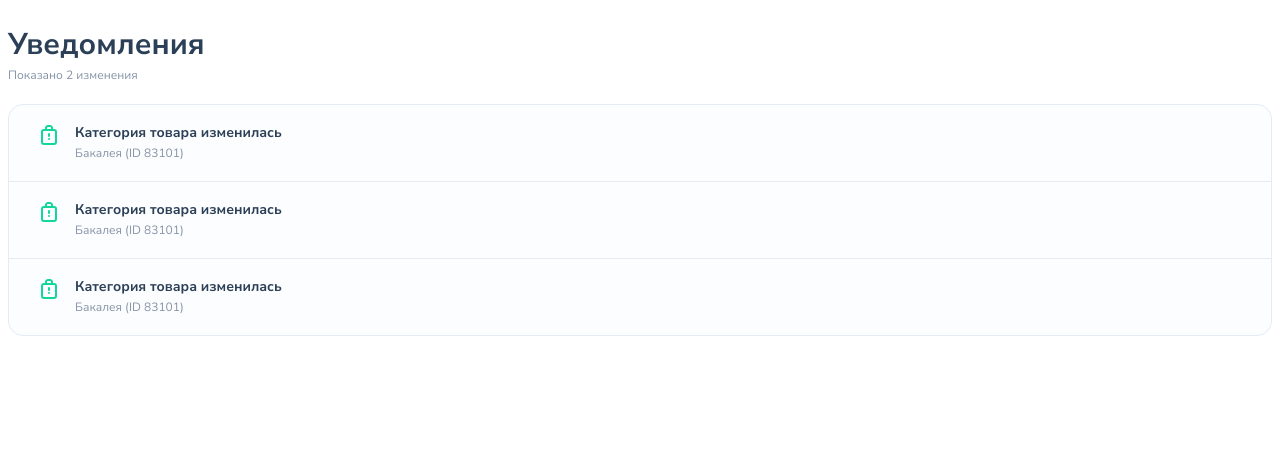
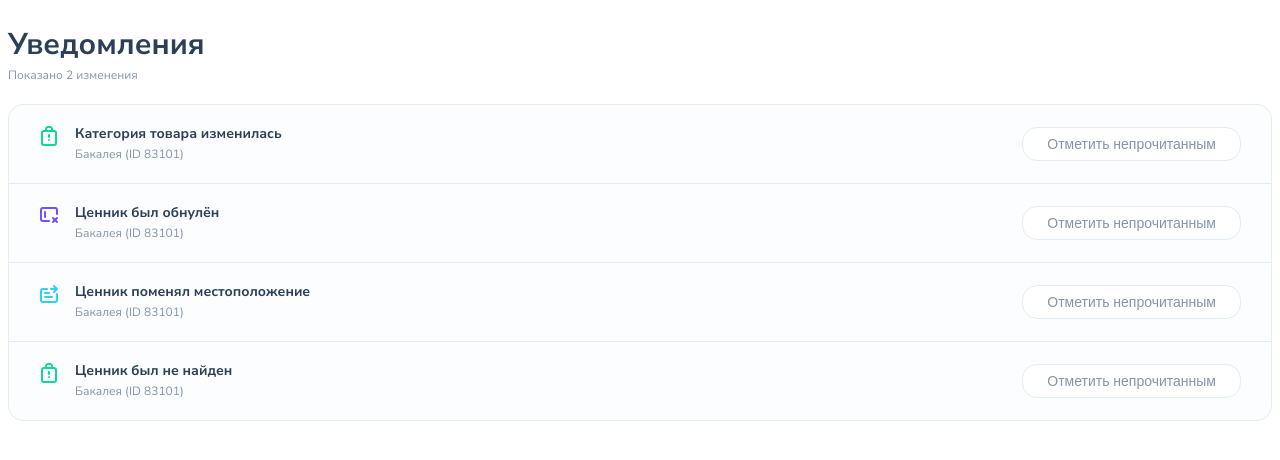
Before and after one commit to sovaz1997/notifications, a Vue app: page / in a window 1280 px wide. Shown: the top 460 px of the page. Built offline with nearby package versions, Linux system fonts and the light colour scheme.

Commit message:
feat: Кнопка прочитать/отметить непрочитанным

```diff
--- /dev/null
+++ b/src/components/Button.vue
@@ -0,0 +1,33 @@
+<template>
+  <button @click="onClick" class="button">
+    <Text color="light" level="1"><slot></slot></Text>
+  </button>
+</template>
+
+<script lang="ts">
+import Text from '@/components/Text.vue';
+import { defineComponent } from 'vue';
+
+export default defineComponent({
+  components: { Text },
+  emits: ['click'],
+  methods: {
+    onClick() {
+      this.$emit('click');
+    }
+  },
+});
+</script>
+
+<style lang="scss" scoped>
+.button {
+  border-radius: 15px;
+  border: 1px solid #E4EBF4;
+  padding: 8px 24px;
+  background-color: #ffffff;
+  display: flex;
+  align-items: center;
+  justify-content: center;
+  cursor: pointer;
+}
+</style>
--- a/src/components/Notification.vue
+++ b/src/components/Notification.vue
@@ -1,10 +1,13 @@
 <template>
   <div class="notification" :class="{ 'notification--first': first, 'notification--last': last }">
-    <component v-if="iconComponent" :is="iconComponent"></component>
-    <div class="notification__info">
-      <Text class="notification__title" :level="1" bold block color="dark">{{ title }}</text>
-      <Text :level="2" block color="light">{{ subtitle }}</text>
+    <div class="notification__left">
+      <component v-if="iconComponent" :is="iconComponent"></component>
+      <div class="notification__info">
+        <Text class="notification__title" :level="1" bold block color="dark">{{ title }}</text>
+        <Text :level="2" block color="light">{{ subtitle }}</text>
+      </div>
     </div>
+    <Button>{{ buttonTitle }}</Button>
   </div>
 </template>
 
@@ -16,35 +19,23 @@ import NewLocation from '@/components/icons/NewLocation.vue';
 import NewCat from '@/components/icons/NewCat.vue';
 import NotFound from '@/components/icons/NotFound.vue';
 import Cleaned from '@/components/icons/Cleaned.vue';
+import Button from '@/components/Button.vue';
 
 export default defineComponent({
   name: 'Notification',
-  components: { NewLocation, Text, NewCat, NotFound, Cleaned },
+  components: { Button, NewLocation, Text, NewCat, NotFound, Cleaned },
+
+  emits: ['toggleRead'],
+
   props: {
-    notificationType: {
-      required: true,
-      type: Number,
-    },
-    productionId: {
-      required: true,
-      type: Number,
-    },
-    first: {
-      default: false,
-      type: Boolean,
-    },
-    last: {
-      default: false,
-      type: Boolean,
-    },
+    id: { required: true, type: String },
+    notificationType: { required: true, type: Number },
+    productionId: { required: true, type: Number },
+    first: { default: false, type: Boolean },
+    last: { default: false, type: Boolean },
+    unread: { required: true },
   },
-  data() {
-    return {
-      title: '',
-      subtitle: '',
-      iconComponent: '',
-    }
-  },
+
   async created() {
     const notification = await api.getNotificationType(this.notificationType);
     this.title = notification.description;
@@ -61,6 +52,26 @@ export default defineComponent({
 
     this.iconComponent = iconComponents[notification.code];
   },
+
+  data() {
+    return {
+      title: '',
+      subtitle: '',
+      iconComponent: '',
+    }
+  },
+
+  computed: {
+    buttonTitle() {
+      return this.unread ? 'Прочитать' : 'Отметить непрочитанным';
+    },
+  },
+
+  methods: {
+    toggleRead() {
+      this.$emit('toggleRead', this.id);
+    }
+  },
 });
 </script>
 
@@ -70,9 +81,17 @@ $border-radius: 15px;
 .notification {
   background: #FCFDFE;
   padding: 20px 30px;
+  box-sizing: border-box;
   border: 1px solid #E4EBF4;
   display: flex;
-  gap: 16px;
+  justify-content: space-between;
+  align-items: center;
+  height: 80px;
+
+  &__left {
+    display: flex;
+    gap: 16px;
+  }
 
   &__title {
     margin-bottom: 4px;
--- a/src/components/NotificationList.vue
+++ b/src/components/NotificationList.vue
@@ -5,7 +5,7 @@
         :key="notification.id"
         :first="notificationIsFirst(i)"
         :last="notificationIsLast(i)"
-        :notification-type="1"
+        :notification-type="notification.type"
         :production-id="83101"
     ></Notification>
   </div>
@@ -20,9 +20,10 @@ export default defineComponent({
   data() {
     return {
       notifications: [
-        { id: '1', },
-        { id: '3', },
-        { id: '2', },
+        { id: '1', type: 1 },
+        { id: '3', type: 2 },
+        { id: '2', type: 3 },
+        { id: '2', type: 4 },
       ],
     };
   },
@@ -37,7 +38,7 @@ export default defineComponent({
 });
 </script>
 
-<style lang="scss">
+<style lang="scss" scoped>
 .notification-list {
   & > * {
     margin-bottom: -1px;
--- a/src/pages/MainPage.vue
+++ b/src/pages/MainPage.vue
@@ -19,7 +19,7 @@ export default defineComponent({
 });
 </script>
 
-<style lang="scss">
+<style lang="scss" scoped>
 @import "src/assets/styles/index";
 
 .title {
```
